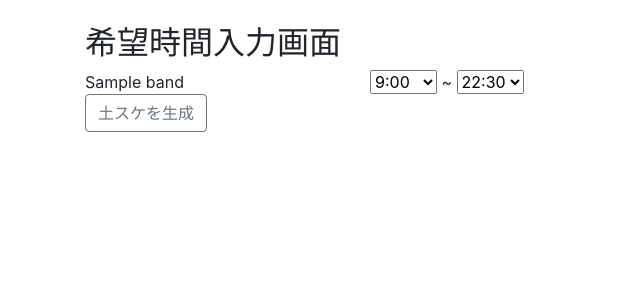
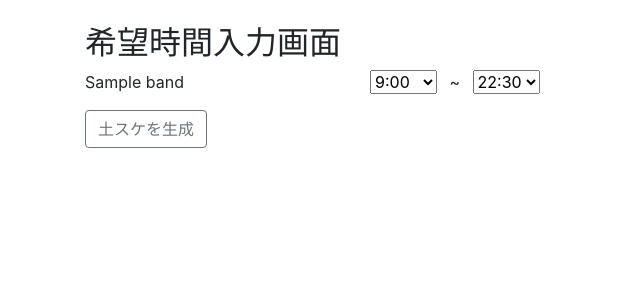
Before and after one commit to bbladr/dosuke_generator, a Django app: page / in a window 1280 px wide. Shown: the part 56-356 px from the top of the page, without its empty margins (0-640 px from the left). Run offline with Django 3.2, Linux system fonts and the light colour scheme; a user stored in the database is signed in; tables that the repository leaves empty hold one stand-in row (values such as "Sample post"); some libraries are stand-ins or nearby versions.

Commit message:
edit layout generate page

```diff
--- a/dosuke/templates/dosuke/generate.html
+++ b/dosuke/templates/dosuke/generate.html
@@ -7,18 +7,18 @@
       <form action="result/" method="post">
         {% csrf_token %}
         {% for band in bands %}
-        <div class="row">
+        <div class="row mb-2">
           <div class="col-3">
             {{ band }}
           </div>
           <div class="col-6">
-            <select id="{{ band }}_start" name="{{ band }}_start">
+            <select id="{{ band }}_start" class="mr-2" name="{{ band }}_start">
               {% for label in time_labels|slice:":-1" %}
                 <option value=" {{ forloop.counter0 }}" {% if label == '9:00' %}selected{% endif %}>{{ label }}</option>
               {% endfor %}
             </select>
             ~
-            <select id="{{ band }}_end" name="{{ band }}_end">
+            <select id="{{ band }}_end" class="ml-2" name="{{ band }}_end">
               {% for label in time_labels|slice:"1:" %}
                 <option value=" {{ forloop.counter }}" {% if label == '22:30' %}selected{% endif %}>{{ label }}</option>
               {% endfor %}
@@ -26,7 +26,7 @@
           </div>
         </div>
         {% endfor %}
-        <input type="submit" class="btn btn-outline-secondary" value="土スケを生成">
+        <input type="submit" class="btn btn-outline-secondary mt-2" value="土スケを生成">
       </form>
     </div>
   </div>
```
